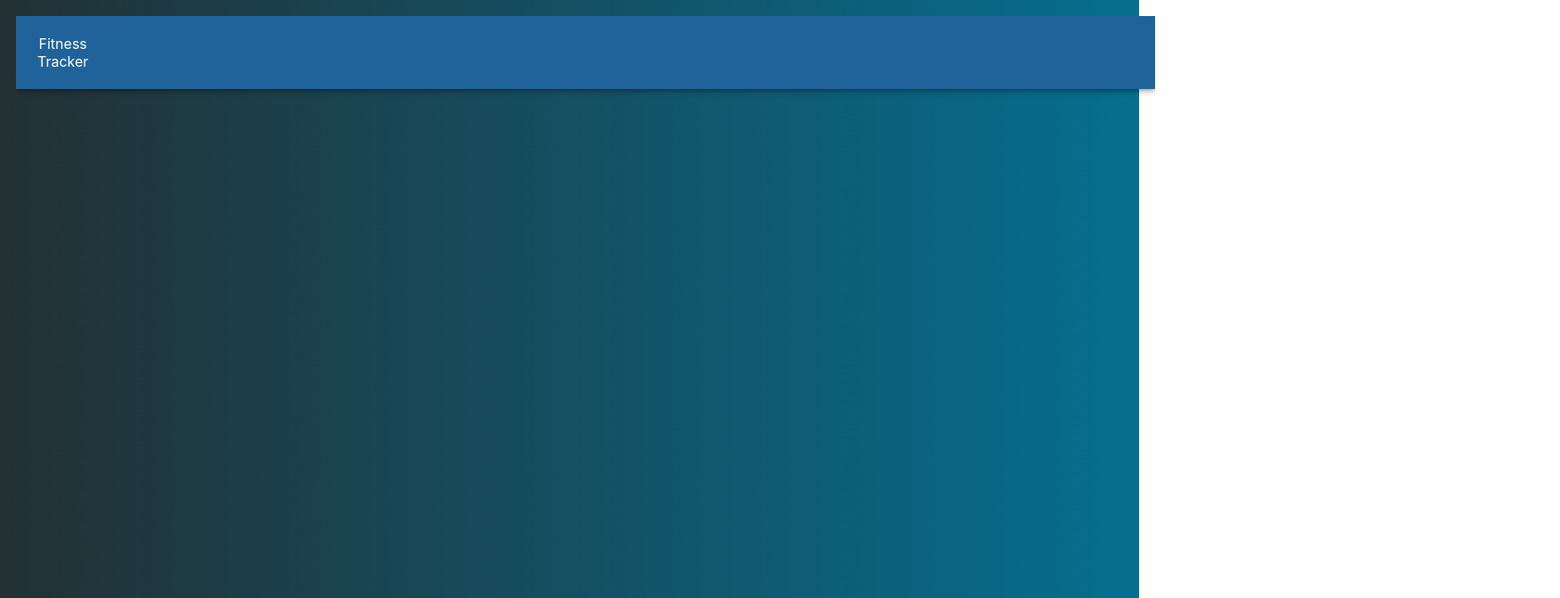
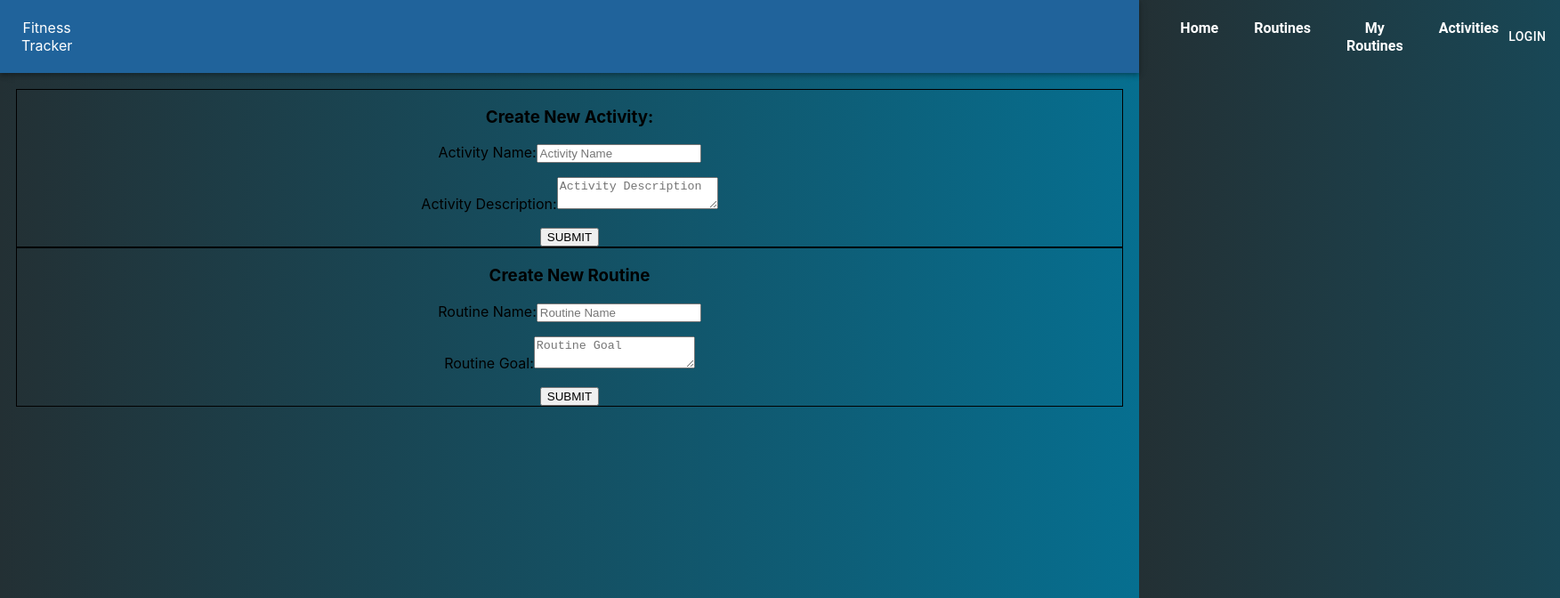
Before and after one commit to cboud31/fitness-tracker-revamped, a React (Create React App) app: page / in a window 1280 px wide. Shown: the top 672 px of the page at 89% size, 1753 px wide, since content can reach past the window. Built offline with nearby package versions, Linux system fonts and the light colour scheme; no server answers; the HTML template or start-up script is replaced by a standard one.

Commit message:
cory forms added to master

```diff
--- a/src/components/App.css
+++ b/src/components/App.css
@@ -17,9 +17,9 @@
 
   .app {
     text-align: center;
-    position: fixed;
+    /* position: fixed; */
     min-width: 100%;
-    min-height: 100%;
+    /* min-height: 100%; */
     background-size: cover;
     background-position: center;
     overflow: scroll;
--- a/src/components/App.js
+++ b/src/components/App.js
@@ -9,6 +9,7 @@ import NewActivityForm from "../components/NewActivityForm";
 import "./App.css"
 import LoginModal from "../components/LoginModal"
 import {Button,AppBar, Toolbar,Modal} from "@material-ui/core"
+import NewRoutineForm from "./NewRoutineForm"
 //import AccountCircleSharpIcon from '@material-ui/icons/AccountCircleSharp';
 
 
@@ -137,25 +138,32 @@ const App = () => {
                   </div>
 
 
-                  <Switch>
-                <Route path="/routines">
-                {isLoggedIn ?
-                <Routines masterRoutinesList= {masterRoutinesList} />
-                : <h1>sorry no routines here</h1> }
-                </Route>
 
-
-
-                  <Route path="activities">
-                  <Activities masterActivitiesList={masterActivitiesList} />
-                  </Route>
-
-
-
-                  </Switch>
                  </div>
 
                   )}
+                  {/* <Switch>
+                <Route path="/routines"> */}
+
+                <Routines masterRoutinesList= {masterRoutinesList}
+                    setMasterRoutineList={setMasterRoutineList}
+                />
+
+                {/* </Route>
+              */}
+              <NewActivityForm
+              masterActivitiesList={masterActivitiesList}
+              setMasterActivitiesList={setMasterActivitiesList} />
+
+                  {/* <Route path="activities"> */}
+                  <Activities masterActivitiesList={masterActivitiesList} />
+                  {/* </Route> */}
+
+                <NewRoutineForm masterRoutinesList= {masterRoutinesList}
+                    setMasterRoutineList={setMasterRoutineList}
+                />
+
+                  {/* </Switch> */}
 
 
                   </div>
--- a/src/components/NewActivityForm.js
+++ b/src/components/NewActivityForm.js
@@ -1,16 +1,22 @@
 import React, {useState} from 'react';
-
+// importing <Activities /> just to test re-rendering on form submit.
+import Activities from './Activities';
+import {hitAPI} from "../api";
 const NewActivityForm = (props) => {
     const [activityName, setActivityName] = useState("");
     const [activitiyDescription, setActivityDescription] = useState("");
-
     const {masterActivitiesList, setMasterActivitiesList} = props;
-
+    console.log("<NewActivityForm/>", masterActivitiesList)
     const sendData = {
         name: activityName,
         description: activitiyDescription
     };
-
+    const addToActivityList = (newActivity) => {
+        const activityListClone = [newActivity, ...masterActivitiesList]
+        setMasterActivitiesList(activityListClone)
+        setActivityName("");
+        setActivityDescription("");
+    }
     return (
         <div id="NewActivityForm">
             <form
@@ -18,6 +24,12 @@ const NewActivityForm = (props) => {
             style={{ border: "1px solid black"}}
             onSubmit={(event) => {
                 event.preventDefault();
+                hitAPI("POST", "/activities", sendData)
+                .then( data => {
+                    const newActivity = data;
+                    addToActivityList(newActivity);
+                    console.log(data)})
+                .catch( err => console.error(err) )
                 console.log(sendData)}}
             // event.preventDefault();
             // onSubmit= fetchAPI(`${BASE_URL}/activities`, "POST", sendData)
@@ -43,14 +55,12 @@ const NewActivityForm = (props) => {
                 </p>
                 <button id="form-activity-submit">SUBMIT</button>
             </form>
+            <Activities masterActivitiesList={masterActivitiesList}/>
         </div>
     )
 }
-
 export default NewActivityForm;
-
 /*
 endpoint info: method="POST", "/activities"
 payload = { "name": "name", "description": "description"}
-
 */
--- /dev/null
+++ b/src/components/NewRoutineForm.js
@@ -0,0 +1,68 @@
+import React, { useState } from "react";
+// importing <Routines /> just to test re-rendering on form submit.
+import Routines from "./Routines";
+import { hitAPI } from "../api";
+const NewRoutineForm = (props) => {
+  const [name, setName] = useState("");
+  const [goal, setGoal] = useState("");
+  const [isPublic, setIsPublic] = useState(null);
+  const { masterRoutinesList, setMasterRoutineList } = props;
+  const sendData = {
+    name: name,
+    goal: goal,
+    // isPublic?
+  };
+  const addToRoutineList = (newRoutine) => {
+    const routineListClone = [newRoutine, ...masterRoutinesList];
+    setMasterRoutineList(routineListClone);
+    setName("");
+    setGoal("");
+    //   setIsPublic(null)?
+  };
+  return (
+    <div id="NewRoutineForm">
+      <form
+        className="form-routine"
+        style={{ border: "1px solid black" }}
+        onSubmit={(event) => {
+          event.preventDefault();
+          hitAPI("POST", "/routines", sendData)
+            .then((data) => {
+              const newRoutine = data;
+              console.log(newRoutine)
+              addToRoutineList(newRoutine);
+            })
+            .catch((err) => console.error(err));
+          console.log(sendData);
+          // hitAPI ("POST", "/routines", sendData)
+          // update and render masterList
+          // reset form fields
+        }}
+      >
+        <h3>Create New Routine</h3>
+        <p>
+          Routine Name:
+          <input
+            type="text"
+            placeholder="Routine Name"
+            value={name}
+            onChange={(e) => setName(e.target.value)}
+          />
+        </p>
+        <p>
+          Routine Goal:
+          <textarea
+            type="text"
+            placeholder="Routine Goal"
+            value={goal}
+            onChange={(e) => setGoal(e.target.value)}
+          />
+        </p>
+        <button id="form-routine-submit">SUBMIT</button>
+      </form>
+      {/* {I imported <Routines /> here just to test for submittal and re-rendering.} */}
+      {/* <Routines masterRoutinesList={masterRoutinesList} /> */}
+    </div>
+  );
+};
+export default NewRoutineForm;
```
Also changed, not shown: 1 other file (tests, documents, lock files or other folders).
